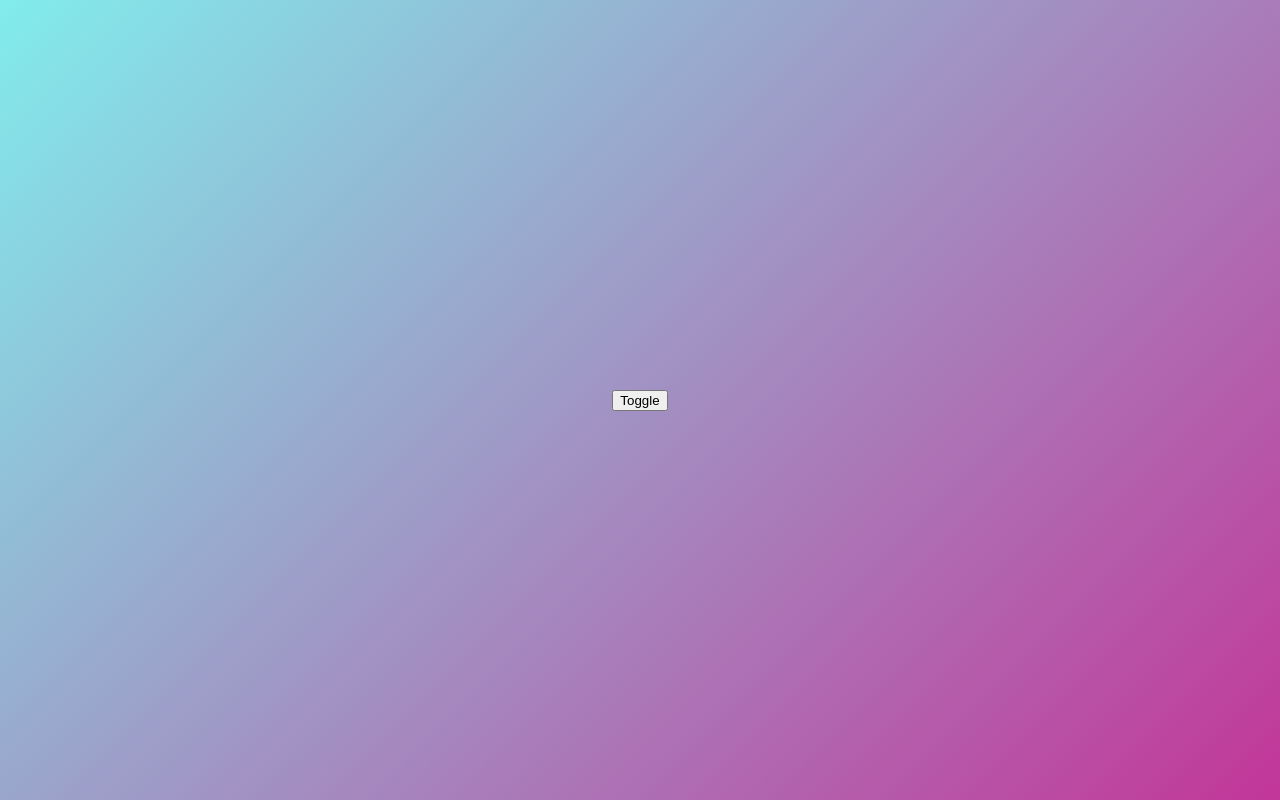
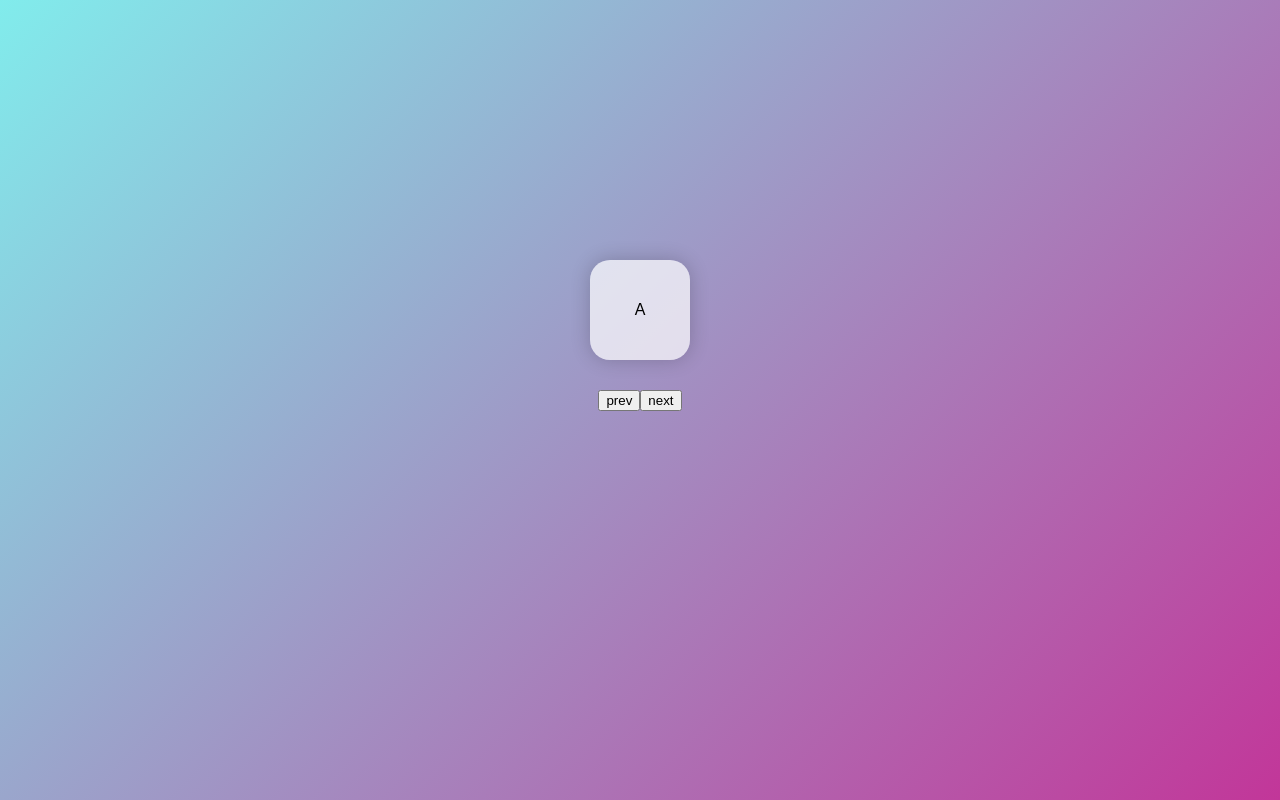
Before and after one commit to devheedoo/react-masterclass, a React (Create React App) app: page / in a window 1280 px wide. Built offline with nearby package versions, Linux system fonts and the light colour scheme.

Commit message:
feat(7.12): Slider with framer

```diff
--- a/src/App.tsx
+++ b/src/App.tsx
@@ -9,13 +9,12 @@ const Wrapper = styled(motion.div)`
   justify-content: center;
   align-items: center;
   background: linear-gradient(135deg, #81ecec, #c23699);
-  flex-direction: column;
 `;
 
 const WhiteBox = styled(motion.div)`
   position: absolute;
   top: 250px;
-  width: 300px;
+  width: 100px;
   height: 100px;
   background-color: rgba(255, 255, 255, 0.7);
   margin: 10px;
@@ -27,35 +26,45 @@ const WhiteBox = styled(motion.div)`
 `;
 
 const boxVariants: Variants = {
-  start: { opacity: 0, y: 10 },
-  visible: { opacity: 1, y: 0 },
-  invisible: { opacity: 0, y: 10 },
+  initial: { opacity: 0, x: 200, scale: 0.5 },
+  animate: { opacity: 1, x: 0, scale: 1 },
+  exit: { opacity: 0, x: -200, scale: 0.5 },
 };
 
 function App() {
-  const [isShowing, setShowing] = useState(false);
-  const toggleShowing = () => {
-    setShowing((curr) => !curr);
+  const [contentIndex, setContentIndex] = useState(0);
+  const contents = ['A', 'B', 'C', 'D', 'E'];
+  const showNextContent = () => {
+    setContentIndex((prev) => (prev === contents.length - 1 ? 0 : prev + 1));
+  };
+  const showPrevContent = () => {
+    setContentIndex((prev) => (prev === 0 ? contents.length - 1 : prev - 1));
   };
   return (
     <Wrapper>
       <AnimatePresence>
-        {isShowing ? (
+        {contents.map((content, index) => {
+          if (index === contentIndex)
+            return (
               <WhiteBox
                 variants={boxVariants}
-            initial="start"
-            animate="visible"
-            exit="invisible"
+                initial="initial"
+                animate="animate"
                 transition={{
                   default: { duration: 1 },
                   opacity: { duration: 0.5 },
                 }}
+                exit="exit"
+                key={content}
               >
-            Hello!
+                {content}
               </WhiteBox>
-        ) : null}
+            );
+          else return null;
+        })}
       </AnimatePresence>
-      <button onClick={toggleShowing}>Toggle</button>
+      <button onClick={showPrevContent}>prev</button>
+      <button onClick={showNextContent}>next</button>
     </Wrapper>
   );
 }
```
Lines whose indentation alone changed are shown as unchanged.
